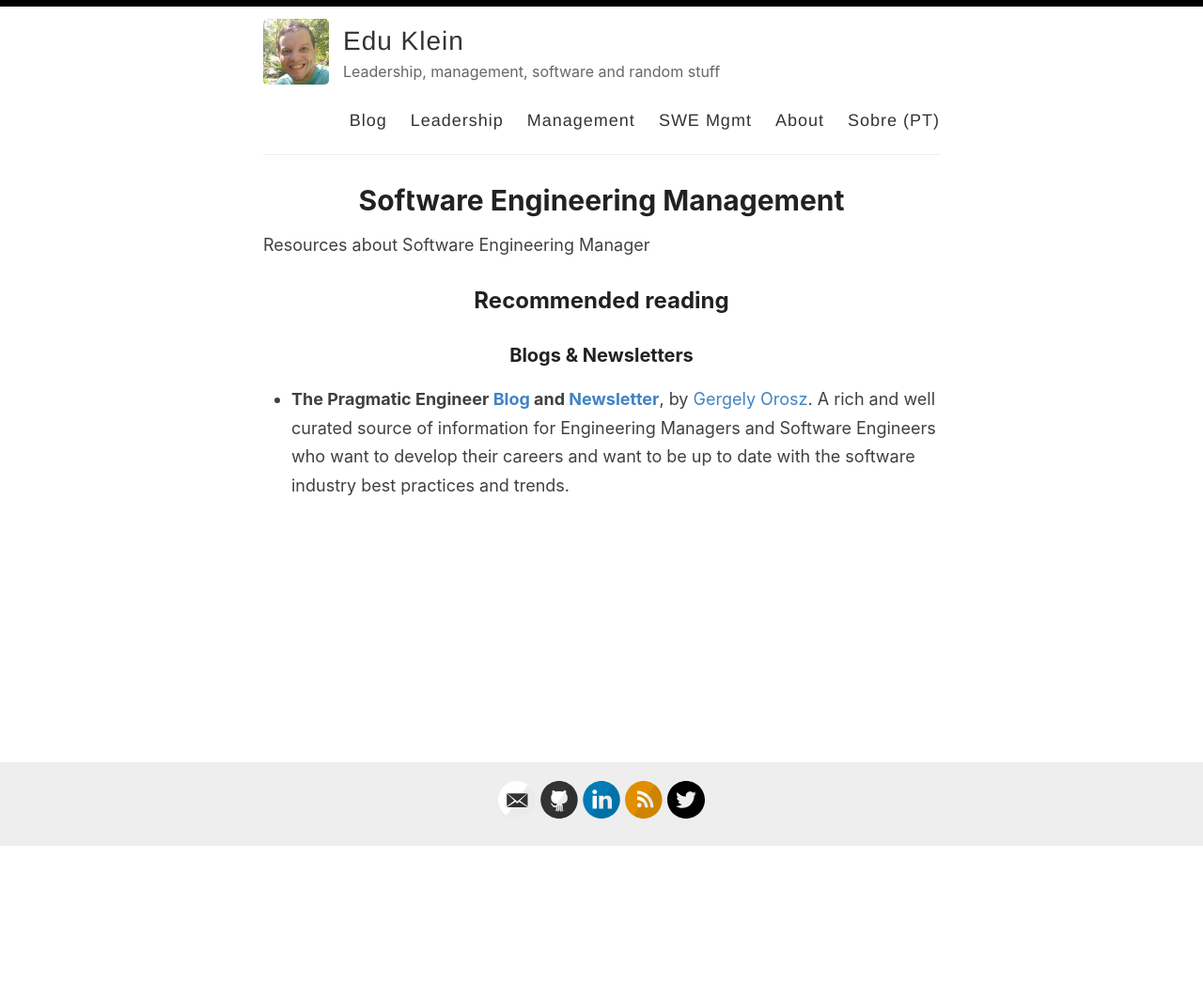
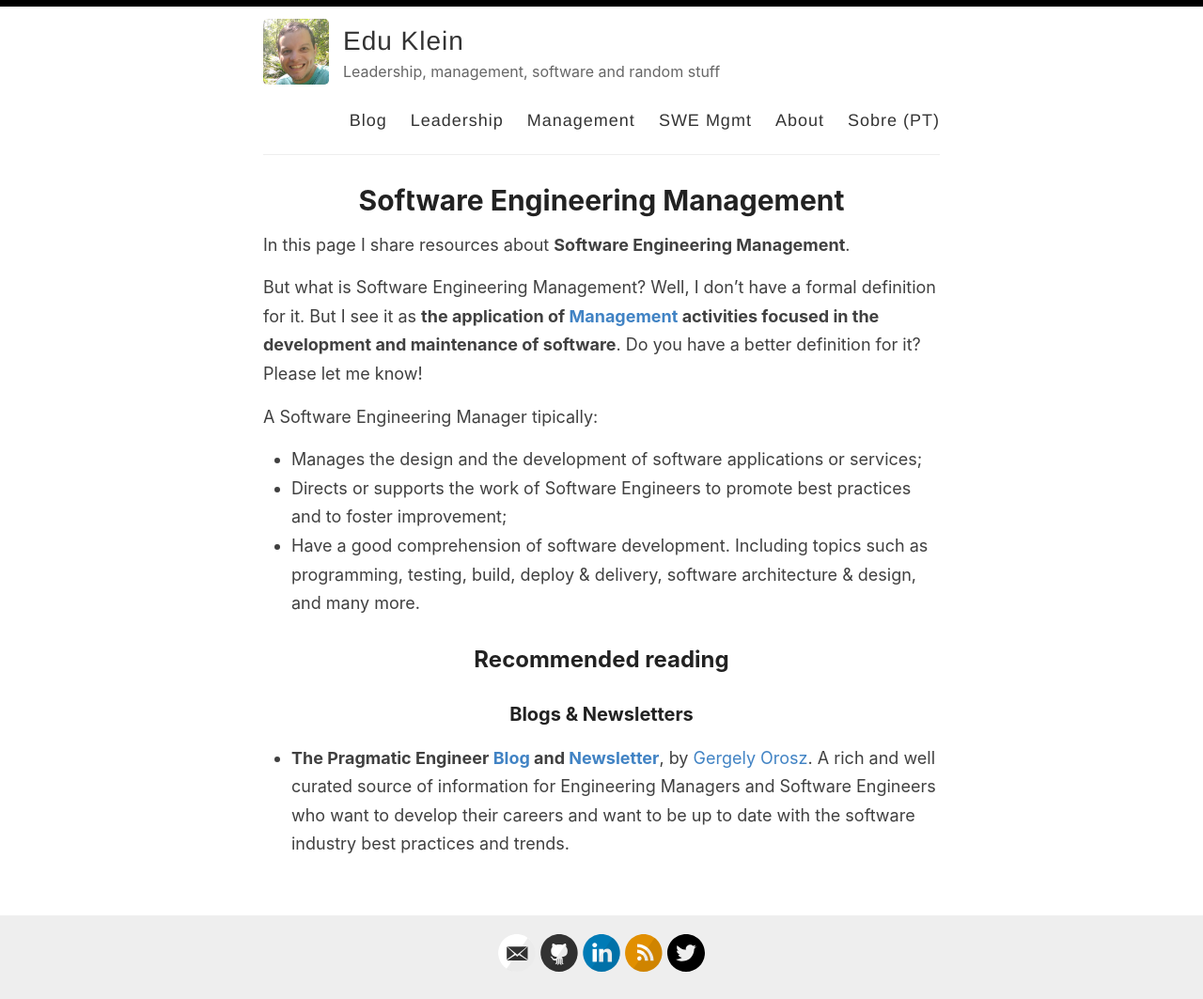
Before and after one commit to epklein/epklein.github.io, a Jekyll site: the page built from _pages/swe/swe-management.md, in a window 1280 px wide. Shown: the whole page at 94% size. Built offline with Jekyll 4.4.1, drawn with Linux system fonts in a browser that asks for light colours; before the commit the page ends 901 px from its top, so only the background shows below that.

Commit message:
Update main page: SWE Mgmt

```diff
--- a/_pages/swe/swe-management.md
+++ b/_pages/swe/swe-management.md
@@ -5,7 +5,15 @@ permalink: /mgmt/swe
 published: true
 ---
 
-Resources about Software Engineering Manager
+In this page I share resources about **Software Engineering Management**.
+
+But what is Software Engineering Management? Well, I don't have a formal definition for it. But I see it as **the application of [Management](/mgmt) activities focused in the development and maintenance of software**. Do you have a better definition for it? Please let me know!
+
+A Software Engineering Manager tipically:
+
+- Manages the design and the development of software applications or services;
+- Directs or supports the work of Software Engineers to promote best practices and to foster improvement;
+- Have a good comprehension of software development. Including topics such as programming, testing, build, deploy & delivery, software architecture & design, and many more.
 
 ## Recommended reading
 
```
